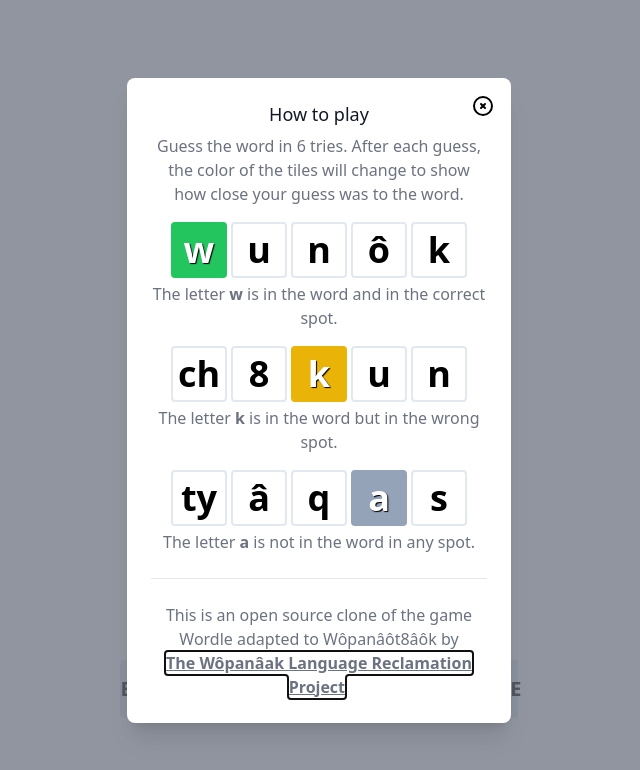
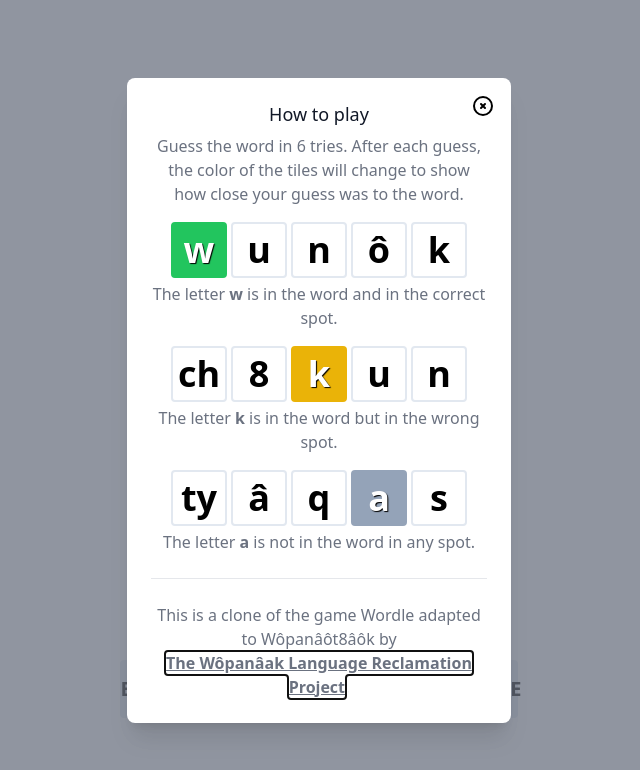
Before and after one commit to RyMaxim/wample, a React (Create React App) app: page / in a window 1280 px wide. Shown: the top 770 px of the page, without its empty margins (321-961 px from the left). Built offline with nearby package versions, Linux system fonts and the light colour scheme.

Commit message:
just a clone

```diff
--- a/src/components/modals/InfoModal.tsx
+++ b/src/components/modals/InfoModal.tsx
@@ -60,7 +60,7 @@ export const InfoModal = ({ isOpen, handleClose }: Props) => {
       <br />
       <hr />
       <p className="mt-6 text-base text-gray-500 dark:text-gray-300">
-        This is an open source clone of the game Wordle adapted to {LANGUAGE} by
+        This is a clone of the game Wordle adapted to {LANGUAGE} by
         <br />
         <a href={AUTHOR_WEBSITE} className="underline font-bold">
           {AUTHOR}
```
